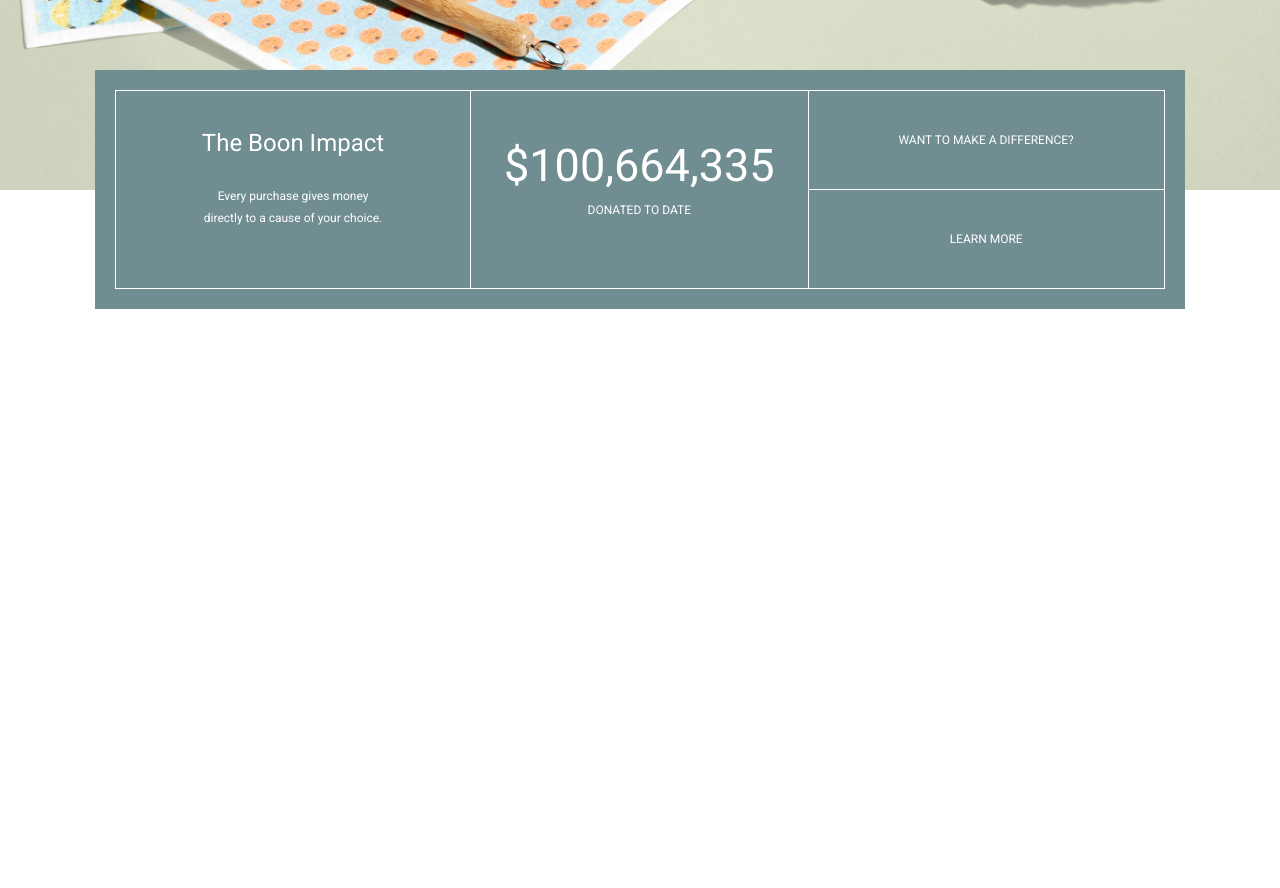
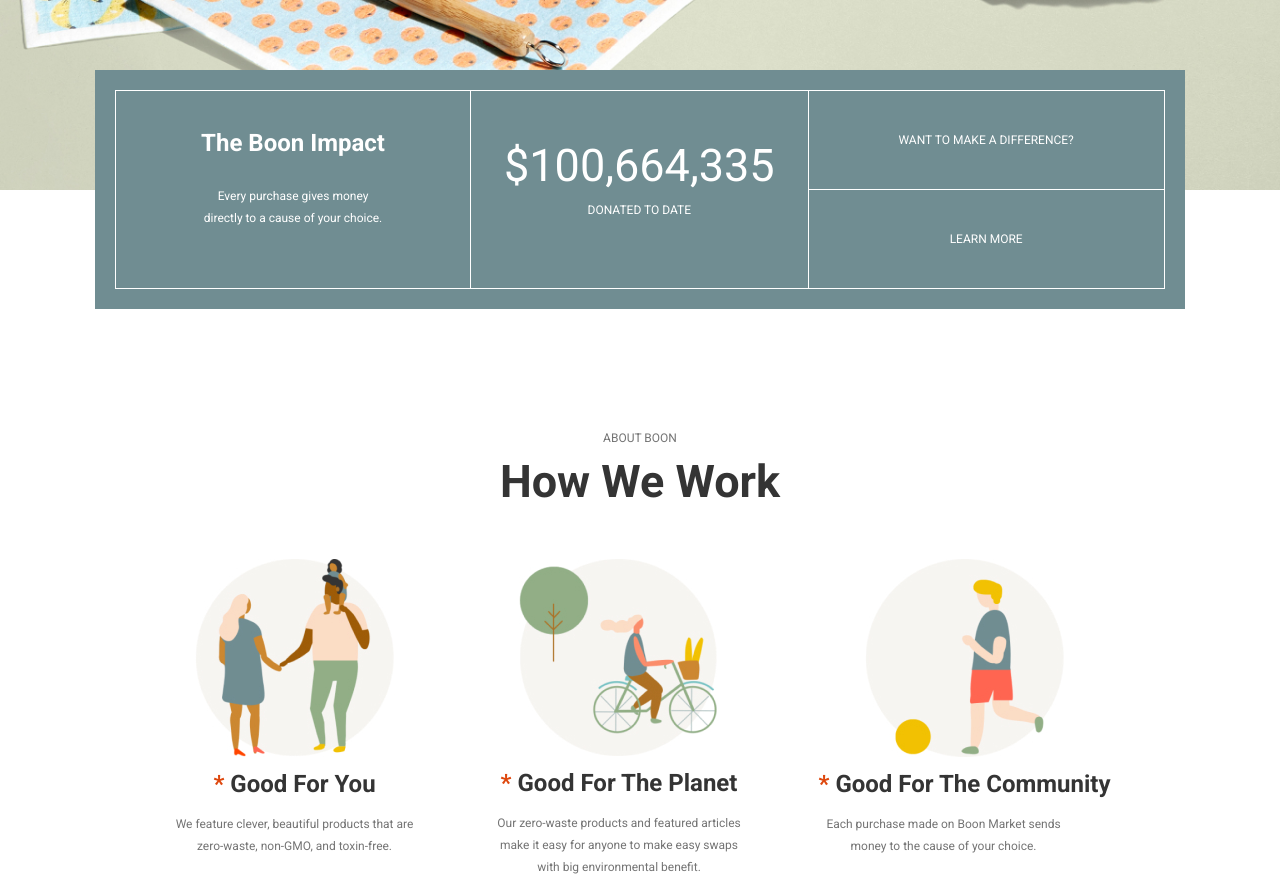
Before and after one commit to Viktor590/Boon-Market, a website: page app/index.html in a window 1280 px wide. Shown: the part 610-1498 px from the top of the page. Before the commit the page ends 929 px from the top, so only its background shows below. Drawn offline with nearby package versions, Linux system fonts and the light colour scheme; files that its build step writes are made by us from their sources.

Commit message:
added about sction

```diff
--- a/app/index.html
+++ b/app/index.html
@@ -93,6 +93,49 @@
   </div>
 
 
+  <section class="about">
+    <div class="container">
+      <div class="about__wrapper">
+        <p class="about__suptitle">
+          About Boon
+        </p>
+        <h3 class="about__title title">
+          How We Work
+        </h3>
+        <div class="about-item__wrapper">
+          <div class="about-item__list">
+            <img class="about-item__img" src="images/about/1.jpg" alt="photo">
+            <h4 class="about-item__title">
+              <span>*</span> Good For You
+            </h4>
+            <p class="about-item__text">
+              We feature clever, beautiful products that are zero-waste, non-GMO, and toxin-free.
+            </p>
+          </div>
+           <div class="about-item__list">
+             <img class="about-item__img" src="images/about/2.jpg" alt="photo">
+             <h4 class="about-item__title">
+               <span>*</span> Good For The Planet
+             </h4>
+             <p class="about-item__text">
+               Our zero-waste products and featured articles make it easy for anyone to make easy swaps with big
+               environmental benefit.
+             </p>
+           </div>
+            <div class="about-item__list">
+              <img class="about-item__img" src="images/about/3.jpg" alt="photo">
+              <h4 class="about-item__title">
+                <span>*</span> Good For The Community
+              </h4>
+              <p class="about-item__text">
+                Each purchase made on Boon Market sends money to the cause of your choice.
+              </p>
+            </div>
+        </div>
+      </div>
+    </div>
+  </section>
+
 
   <script src="js/main.min.js"></script>
 </body>
--- a/app/scss/_global.scss
+++ b/app/scss/_global.scss
@@ -2,6 +2,7 @@
   color: #343434;
   font-family: 'Roboto',
   sans-serif;
+  font-weight: 400;
 }
 
 .container{
@@ -9,3 +10,9 @@
   margin: 0 auto;
   padding: 10px;
 }
+
+.title{
+  font-weight: 700;
+  font-size: 45px;
+  line-height: 34px;
+}
--- a/app/scss/style.scss
+++ b/app/scss/style.scss
@@ -3,59 +3,69 @@
 @import 'libs';
 @import 'global';
 
-.header{
+.header {
   background-image: url('../images/bg.jpg');
   background-repeat: no-repeat;
   background-size: cover;
   background-position: center center;
   width: 100%;
   height: 100vh;
-  &-top{
+
+  &-top {
     max-width: 650px;
     display: flex;
     justify-content: space-between;
     align-items: center;
     padding-top: 33px;
   }
-  &-top__shop{
+
+  &-top__shop {
     font-size: 16px;
     font-weight: 700;
     color: #343434;
   }
-  &-top__logo{
+
+  &-top__logo {
     font-size: 25px;
     font-weight: 300;
     color: #747474;
     text-align: center;
-    span{
+
+    span {
       font-size: 45px;
       line-height: 37px;
-      font-weight: 400;
+
       display: block;
       padding-bottom: 15px;
     }
   }
-  &-center{
+
+  &-center {
     padding-top: 150px;
   }
-  &-center__list{
+
+  &-center__list {
     display: flex;
     justify-content: center;
   }
-  &-center__item+.header-center__item{
+
+  &-center__item+.header-center__item {
     margin-left: 30px;
   }
-  &-center__link{
+
+  &-center__link {
     font-size: 14px;
     font-weight: 700;
     line-height: 24px;
     color: #2b2b2b;
     transition: all .3s;
-    &:hover{
+
+    &:hover {
       color: #747474;
     }
   }
-  &-center__title{
+
+  &-center__title {
     font-weight: 700;
     font-size: 80px;
     line-height: 90px;
@@ -64,10 +74,12 @@
     max-width: 515px;
     padding: 41px 0 52px;
   }
-  &__btn{
+
+  &__btn {
     text-align: center;
   }
-  &__link{
+
+  &__link {
     background-color: #FABAA0;
     padding: 17px 68px;
     border: none;
@@ -78,79 +90,124 @@
   }
 }
 
-.donated{
+.donated {
   background-color: #708D92;
   padding: 20px;
   margin-top: -130px;
-  &__wrapper{
+
+  &__wrapper {
     border: 1px solid #fff;
     display: flex;
   }
-  &-impact{
+
+  &-impact {
     padding: 35px 81px 30px;
     max-width: 355px;
     border-right: 1px solid #fff;
     text-align: center;
   }
-  &-impact__title{
-    font-weight: 400;
+
+  &-impact__title {
     color: #fff;
     font-size: 24px;
     line-height: 34px;
     padding-bottom: 25px;
   }
-  &-impact__link{
-    font-weight: 400;
+
+  &-impact__link {
     font-size: 12px;
     line-height: 22px;
     color: #fff;
   }
-  &-date{
+
+  &-date {
     max-width: 355px;
     border-right: 1px solid #fff;
     padding: 41px 33px 59px;
     text-align: center;
   }
-  &-date__dollars{
+
+  &-date__dollars {
     color: #fff;
-    font-weight: 400;
     font-size: 45px;
     line-height: 67px;
     text-transform: uppercase;
     display: flex;
-    span{
+
+    span {
       color: #fff;
-      font-weight: 400;
+
       font-size: 45px;
       line-height: 67px;
       text-transform: uppercase;
     }
   }
-  &-date__link{
+
+  &-date__link {
     color: #fff;
-    font-weight: 400;
     font-size: 12px;
     line-height: 18px;
     text-transform: uppercase;
     cursor: pointer;
     transition: all .3s;
-    &:hover{
+
+    &:hover {
       color: #FBDCC5;
     }
   }
-  &-descr{
+
+  &-descr {
     width: 355px;
     text-align: center;
   }
-  &-descr__difference-link{
+
+  &-descr__difference-link {
     padding: 40px;
     border-bottom: 1px solid #fff;
     display: block;
   }
-  &-descr__more-link{
+
+  &-descr__more-link {
     padding: 40px;
     display: block;
   }
 }
 
+.about {
+  text-align: center;
+  &__suptitle {
+    font-size: 12px;
+    line-height: 18px;
+    color: #747474;
+    text-transform: uppercase;
+    padding: 100px 0 18px;
+  }
+  &__title{
+    padding-bottom: 60px;
+  }
+  &-item__wrapper{
+    display: flex;
+    justify-content: space-evenly;
+  }
+  &-item__img{
+    margin: 0 auto;
+    padding-bottom: 12px;
+  }
+  &-item__title{
+    font-weight: 700;
+    font-size: 24px;
+    line-height: 30px;
+    padding-bottom: 14px;
+    span{
+      color: #DE470D;
+    }
+  }
+  &-item__text{
+    font-size: 12px;
+    line-height: 22px;
+    color: #747474;
+    max-width: 250px;
+  }
+}
+
 @import 'media';
```
Also changed, not shown: app/images/about/1.jpg (added), app/images/about/2.jpg (added), app/images/about/3.jpg (added).
